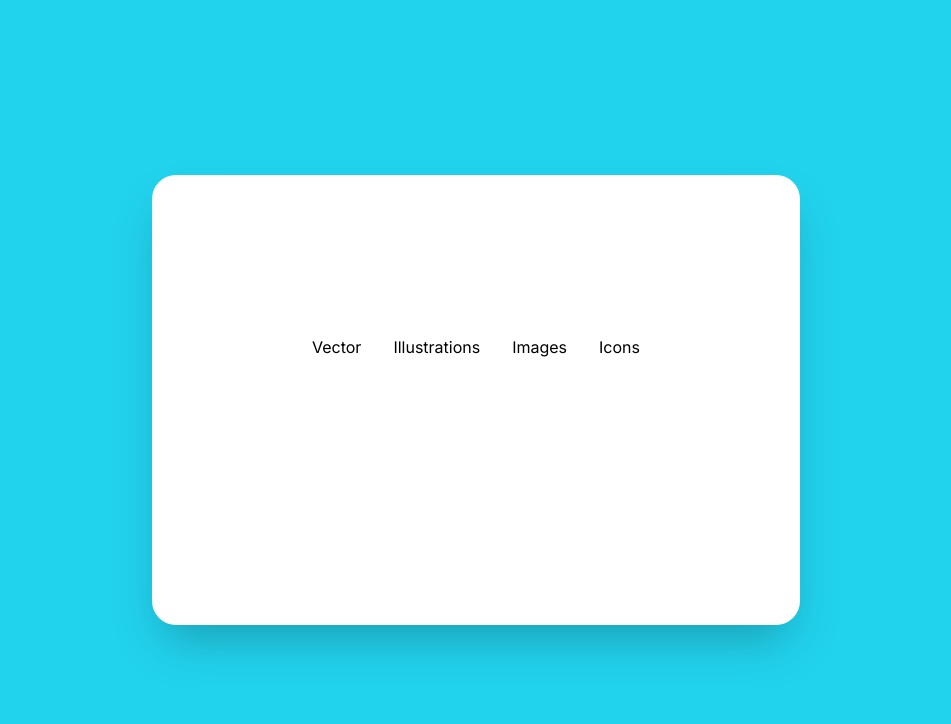
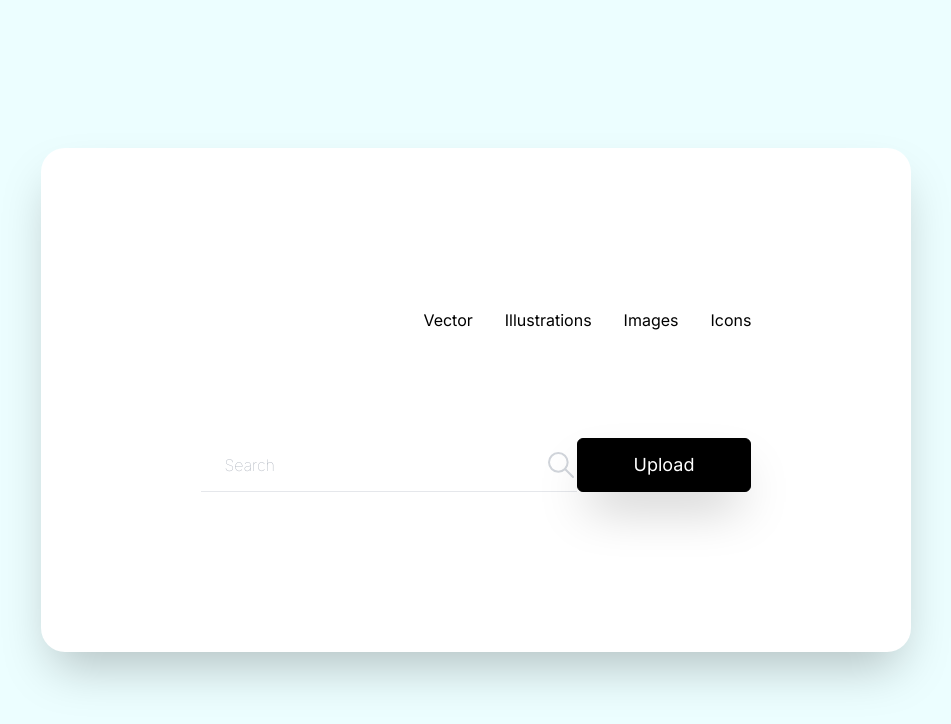
Before and after one commit to kenvilar/image-gallery-tailwind, a Next.js app: page / in a window 1280 px wide. Shown: the top 724 px of the page, without its empty margins (164-1115 px from the left). Built offline with nearby package versions, Linux system fonts and the light colour scheme.

Commit message:
implement search component

```diff
--- /dev/null
+++ b/src/app/Search.tsx
@@ -0,0 +1,37 @@
+const Search = () => {
+  return (
+    <>
+      <div className="flex flex-col justify-between space-y-5 md:flex-row md:space-y-0">
+        <div className="flex justify-between border-b">
+          <input
+            type="search"
+            className="ml-6 border-none md:w-80 placeholder:font-thin focus:outline-none"
+            placeholder="Search"
+          />
+          <button>
+            <svg
+              xmlns="http://www.w3.org/2000/svg"
+              className="w-8 text-gray-300 duration-200 hover:scale-110"
+              viewBox="0 0 24 24"
+              stroke-width="1.5"
+              stroke="currentColor"
+              fill="none"
+              stroke-linecap="round"
+              stroke-linejoin="round"
+            >
+              <path stroke="none" d="M0 0h24v24H0z" fill="none" />
+              <circle cx="10" cy="10" r="7" />
+              <line x1="21" y1="21" x2="15" y2="15" />
+            </svg>
+          </button>
+        </div>
+
+        <button className="py-3 px-14 text-lg font-normal text-white bg-black border border-black rounded-md shadow-2xl duration-200 hover:bg-white hover:text-black">
+          Upload
+        </button>
+      </div>
+    </>
+  );
+};
+
+export default Search;
--- a/src/app/page.tsx
+++ b/src/app/page.tsx
@@ -1,12 +1,15 @@
 import Image from "next/image";
 import Menu from "@/app/Menu";
+import Search from "@/app/Search";
 
 export default function Home() {
   return (
     <>
-      <div className="flex items-center justify-center min-h-screen bg-cyan-400">
+      <div className="flex items-center justify-center min-h-screen bg-cyan-50">
         <div className="bg-white p-6 m-3 space-y-10 shadow-2xl rounded-3xl md:p-40">
           <Menu />
+
+          <Search />
         </div>
       </div>
     </>
```
